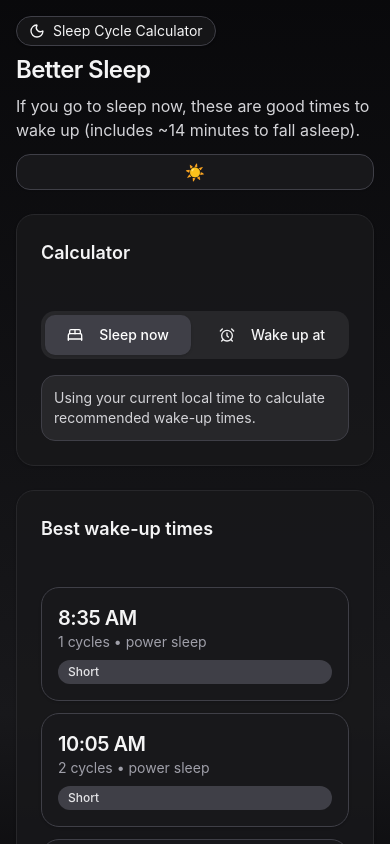
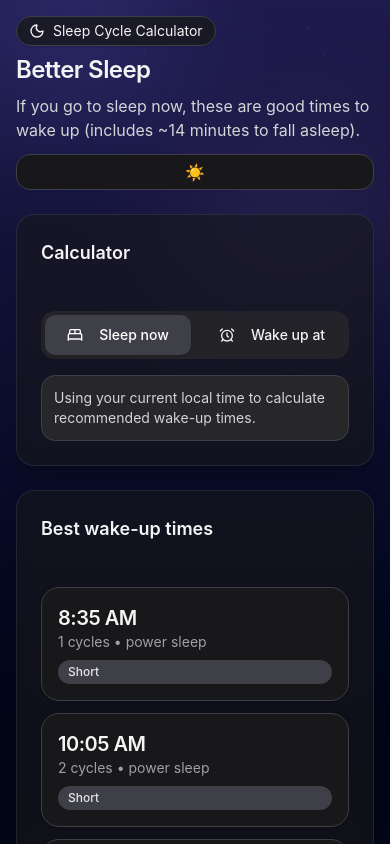
Before and after one commit to barndonmai/better-sleep, a React (Vite) app: page / in a window 390 px wide. Shown: the top 844 px of the page. Built offline with nearby package versions, Linux system fonts and the light colour scheme.

Commit message:
Add more pleasing backgorund

```diff
--- a/src/App.jsx
+++ b/src/App.jsx
@@ -20,9 +20,20 @@ export default function BetterSleep() {
   } = useSleepCalculator();
 
   return (
-    <div className={classes.page}>
-      <div className="mx-auto max-w-4xl">
-        <motion.div
+      <div className={classes.page}>
+        {darkMode && (
+          <>
+            <div className="pointer-events-none absolute inset-0 opacity-70">
+              <div className="absolute -top-20 left-[-40px] h-56 w-56 rounded-full bg-indigo-400/20 blur-3xl" />
+              <div className="absolute top-24 right-[-30px] h-64 w-64 rounded-full bg-fuchsia-300/10 blur-3xl" />
+              <div className="absolute bottom-[-40px] left-1/3 h-56 w-56 rounded-full bg-sky-300/10 blur-3xl" />
+            </div>
+
+            <div className="pointer-events-none absolute inset-0 opacity-40 [background-image:radial-gradient(circle_at_20%_20%,rgba(255,255,255,0.14)_1px,transparent_1px),radial-gradient(circle_at_80%_30%,rgba(255,255,255,0.1)_1px,transparent_1px),radial-gradient(circle_at_40%_80%,rgba(255,255,255,0.08)_1px,transparent_1px)] [background-size:140px_140px,180px_180px,220px_220px]" />
+          </>
+        )}
+
+        <div className="relative z-10 mx-auto max-w-4xl">        <motion.div
           initial={{ opacity: 0, y: 12 }}
           animate={{ opacity: 1, y: 0 }}
           className="mb-6"
--- a/src/hooks/useTheme.js
+++ b/src/hooks/useTheme.js
@@ -6,9 +6,8 @@ export function useTheme(defaultDark = true) {
     const classes = useMemo(() => {
         return {
             page: darkMode
-                ? "min-h-screen bg-gradient-to-b from-zinc-950 via-zinc-900 to-black p-4 text-zinc-100 md:p-8"
+                ? "relative min-h-screen overflow-hidden bg-gradient-to-b from-indigo-950 via-slate-950 to-zinc-950 p-4 text-zinc-100 md:p-8"
                 : "min-h-screen bg-gradient-to-b from-zinc-100 to-white p-4 md:p-8",
-
             pill: darkMode
                 ? "mb-2 inline-flex items-center gap-2 rounded-full border border-zinc-700 bg-zinc-900/80 px-3 py-1 text-sm shadow-sm"
                 : "mb-2 inline-flex items-center gap-2 rounded-full border bg-white px-3 py-1 text-sm shadow-sm",
@@ -16,12 +15,25 @@ export function useTheme(defaultDark = true) {
             subtitle: darkMode ? "mt-2 max-w-2xl text-zinc-300" : "mt-2 max-w-2xl text-zinc-600",
 
             card: darkMode
-                ? "rounded-2xl border-zinc-800 bg-zinc-900/80 text-zinc-100 shadow-sm"
+                ? "rounded-2xl border-indigo-200/10 bg-zinc-900/60 text-zinc-100 shadow-xl shadow-black/20 backdrop-blur"
                 : "rounded-2xl border-zinc-200 shadow-sm",
+            toggleWrap: darkMode
+                ? "grid grid-cols-2 gap-2 rounded-xl bg-zinc-800/80 p-1"
+                : "grid grid-cols-2 gap-2 rounded-xl bg-zinc-100 p-1",
 
-            toggleWrap: darkMode
-                ? "grid grid-cols-2 gap-2 rounded-xl bg-zinc-800 p-1"
-                : "grid grid-cols-2 gap-2 rounded-xl bg-zinc-100 p-1",
+            activeToggleBtn: darkMode ? "bg-indigo-400/20 text-indigo-100 shadow-sm" : "bg-white shadow-sm",
+            label: darkMode ? "text-sm font-medium text-indigo-100/90" : "text-sm font-medium text-zinc-700",
+            input: darkMode
+                ? "h-11 rounded-xl border-indigo-200/10 bg-zinc-900/70 text-zinc-100"
+                : "h-11 rounded-xl",
+
+            infoBox: darkMode
+                ? "rounded-xl border border-indigo-200/10 bg-zinc-900/60 p-3 text-sm text-zinc-300"
+                : "rounded-xl border bg-zinc-50 p-3 text-sm text-zinc-600",
+
+            outlineBtn: darkMode
+                ? "rounded-xl border-indigo-200/10 bg-zinc-900/70 text-zinc-100 hover:bg-zinc-800/90"
+                : "rounded-xl",
 
             activeToggleBtn: darkMode ? "bg-zinc-700 text-white shadow-sm" : "bg-white shadow-sm",
 
```
